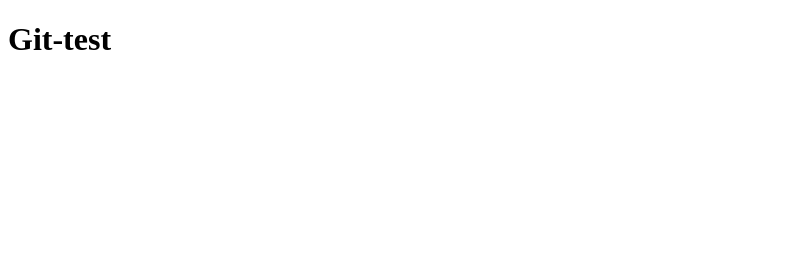
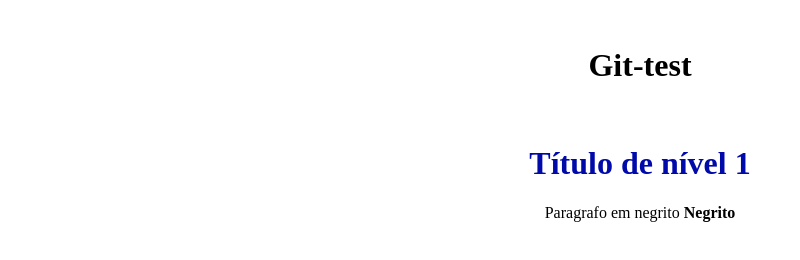
Before and after one commit to marciorbarcellos/git-test, a website: page index.html in a window 1280 px wide. Shown: the whole page, without its empty margins (0-800 px from the left). Drawn offline with Linux system fonts and the light colour scheme.

Commit message:
Add files via upload

```diff
--- a/index.html
+++ b/index.html
@@ -3,9 +3,14 @@
 <head>
     <meta charset="UTF-8">
     <meta name="viewport" content="width=device-width, initial-scale=1.0">
+    <link href=https:// fonts.googleapis.com/icon?family=Material+Icons rel=”stylesheet”>
     <title>Git-test</title>
 </head>
 <body>
-    <h1>Git-test</h1>
-</body>
+    </br>
+    <h1><center>Git-test</center></h1>
+    </br>
+    <h1><center><font color="0000AAAA">Título de nível 1</font></font></center></h1>
+    <p><center>Paragrafo em negrito <b>Negrito</b></center></p>
+ </body>
 </html>
```
Also changed, not shown: package.json (+11 -10 lines), README.md.
